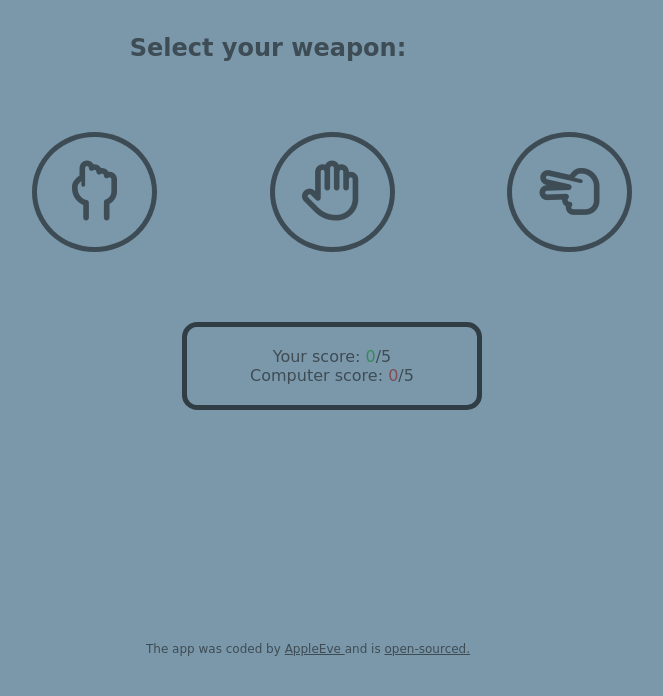
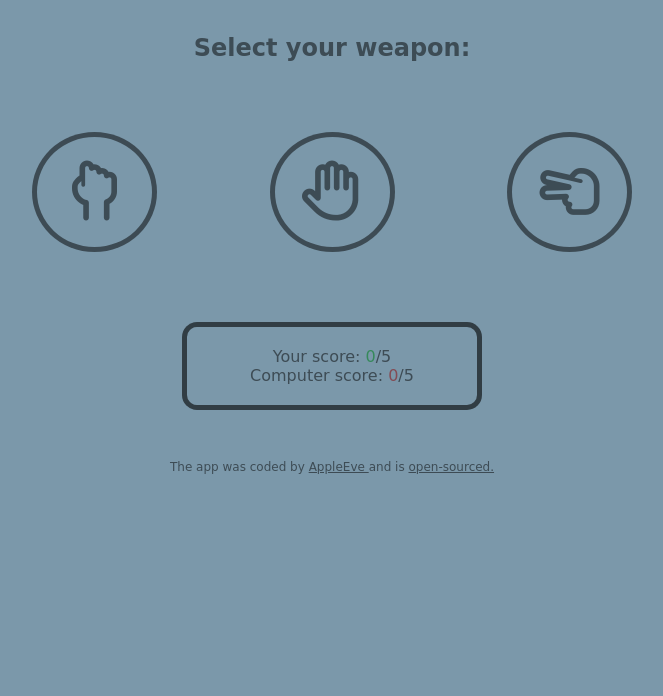
Before and after one commit to AppleEve/js-project-brainnest, a website: page index.html in a window 1280 px wide. Shown: the part 104-800 px from the top of the page, without its empty margins (316-979 px from the left). Drawn offline with Linux system fonts and the light colour scheme; a web font is replaced by a local one.

Commit message:
Update styles.css

```diff
--- a/styles.css
+++ b/styles.css
@@ -9,7 +9,6 @@ h1,
 h2 {
   text-align: center;
   margin: 50px 0;
-  max-width: 90%;
 }
 
 h1 {
@@ -100,10 +99,8 @@ h1 {
 footer {
   font-size: 12px;
   text-align: center;
-  position: fixed;
   bottom: 0px;
-  padding: 40px;
-  max-width: 90%;
+  margin-bottom: 40px;
 }
 
 @media (max-width: 600px) {
```
